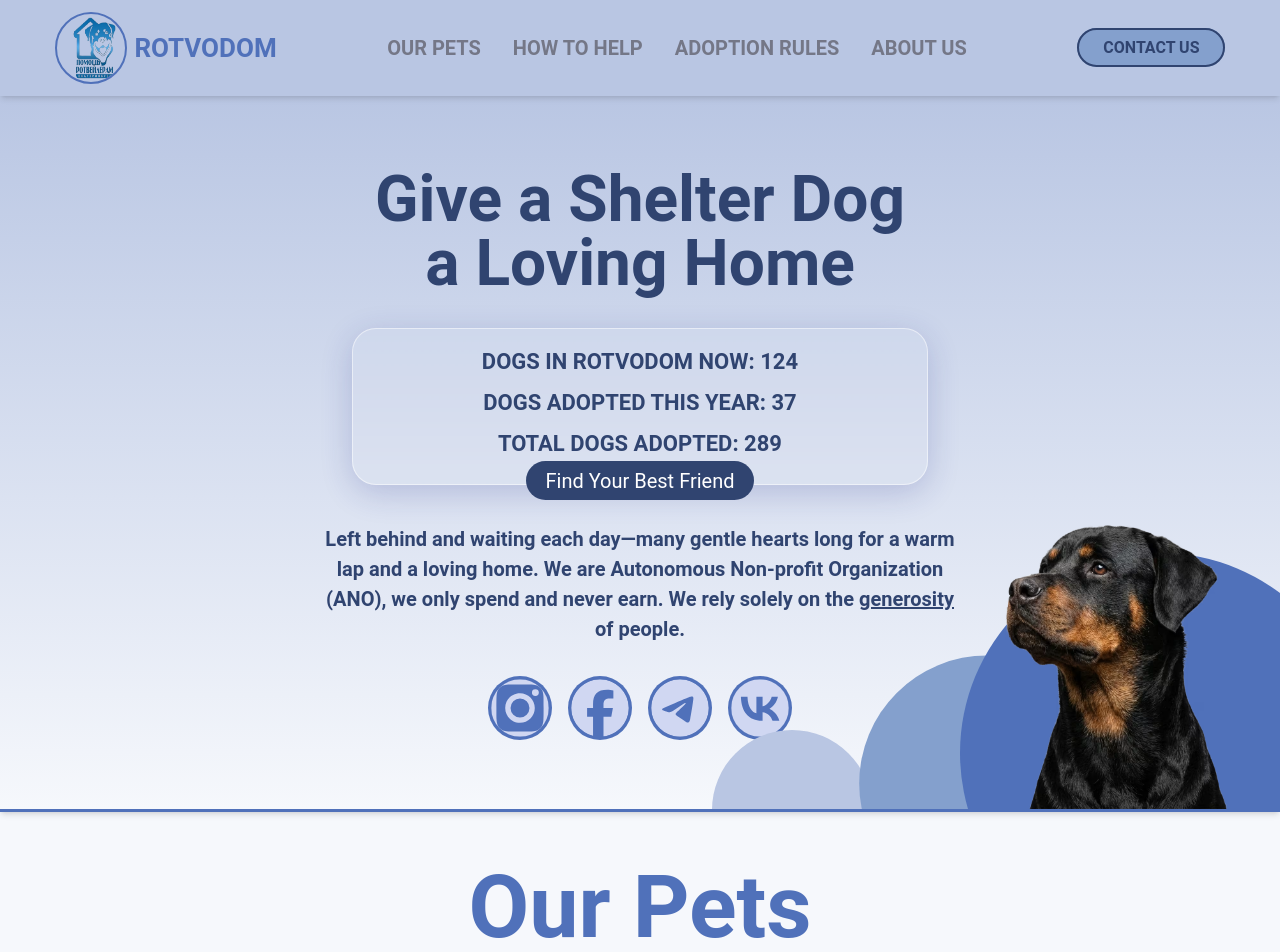
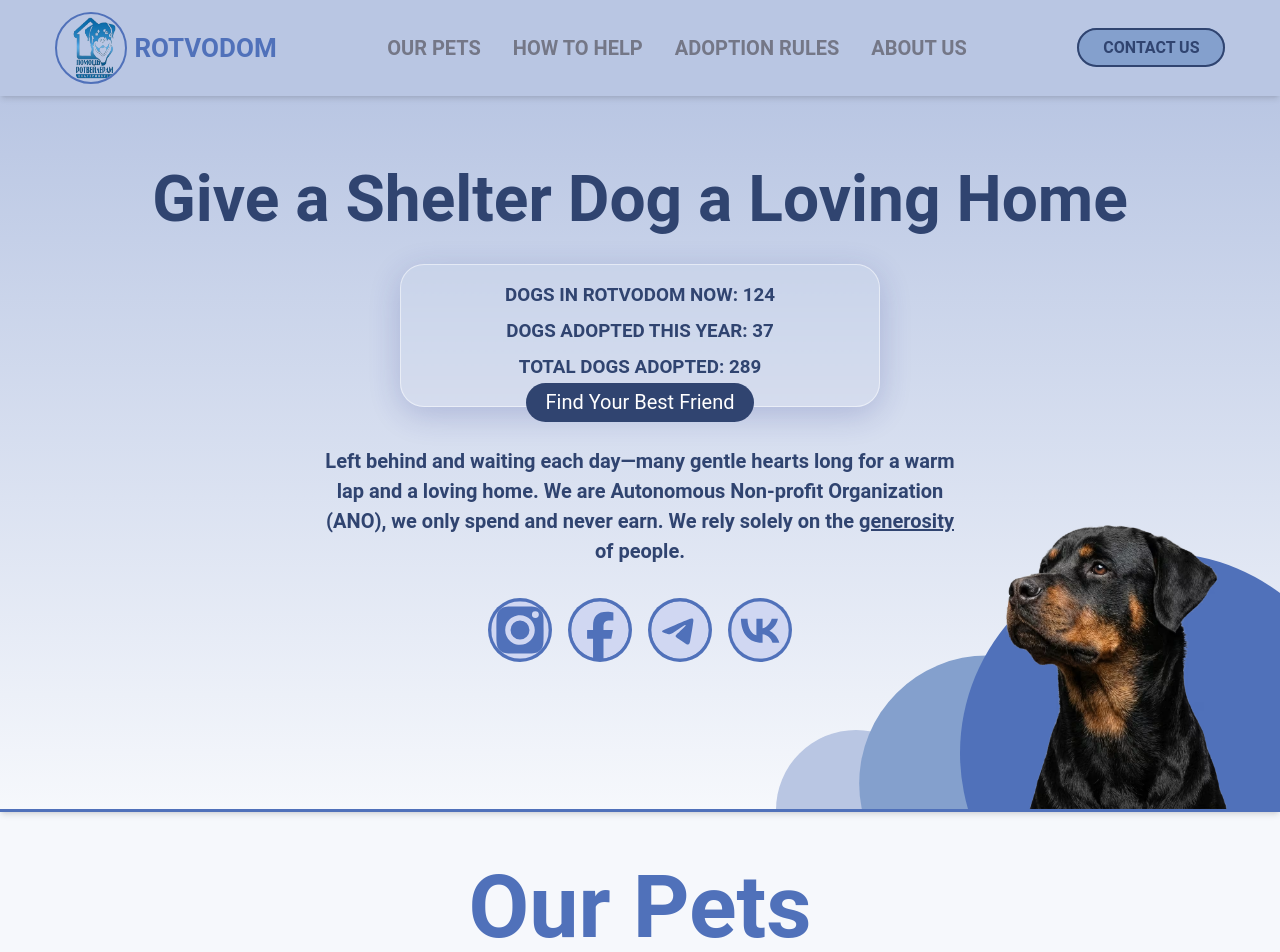
Before and after one commit to bavayra/dog-shelter, a React (Vite) app: page / in a window 1280 px wide. Shown: the top 952 px of the page. Built offline with nearby package versions, Linux system fonts and the light colour scheme; a web font is replaced by a local one.

Commit message:
style(1280): increased width of the Hero's h2's container. Decreased glass card's container width and font size. Postioned decor circles' postions in the Hero and ContactSection. Removed transform for the  xs circle in the AboutUs section

```diff
--- a/src/features/ContactSection.tsx
+++ b/src/features/ContactSection.tsx
@@ -96,7 +96,7 @@ const ContactSection = () => {
             right="0"
             zIndex={10}
             opacity={70}
-            className="circle-contact-xxs xl:-translate-x-1/3 xl:translate-y-1/3"
+            className="circle-contact-xxs xl:-translate-x-1/4 xl:translate-y-1/8"
           />
           <h2 className="contact-heading text-fluid-contact-heading text-primary-500 relative z-11 leading-snug font-bold">
             Contact Us
--- a/src/styles/custom-breakpoints.css
+++ b/src/styles/custom-breakpoints.css
@@ -405,8 +405,12 @@
     max-width: fit-content;
     font-size: clamp(4.5rem, 0.156vw + 2.5rem, 6.5rem);
   }
+  #hero h2 {
+    max-width: 64rem;
+  }
   .glass-card {
-    font-size: 1.375rem;
+    font-size: 1.175rem;
+    max-width: 30rem;
   }
   .btn-text-large {
     font-size: 1.25rem;
@@ -429,7 +433,7 @@
   .hero-circle-sm {
     width: clamp(10rem, 0.781vw + 0.001rem, 20rem);
     height: clamp(10rem, 0.781vw + 0.001rem, 20rem);
-    transform: translateX(-260%) translateY(40%);
+    transform: translateX(-220%) translateY(40%);
   }
   .img-fluid-hero-dog {
     width: clamp(24rem, 1.563vw + 4rem, 44rem);
@@ -451,9 +455,6 @@
   }
   #adoption-rules .container {
     max-width: 70rem;
-  }
-  .about-circle-xs {
-    transform: translateX(-5%) translateY(35%);
   }
   .circle-contact-xxs {
     width: clamp(2.5rem, 0.078vw + 1.5rem, 3.5rem);
```
